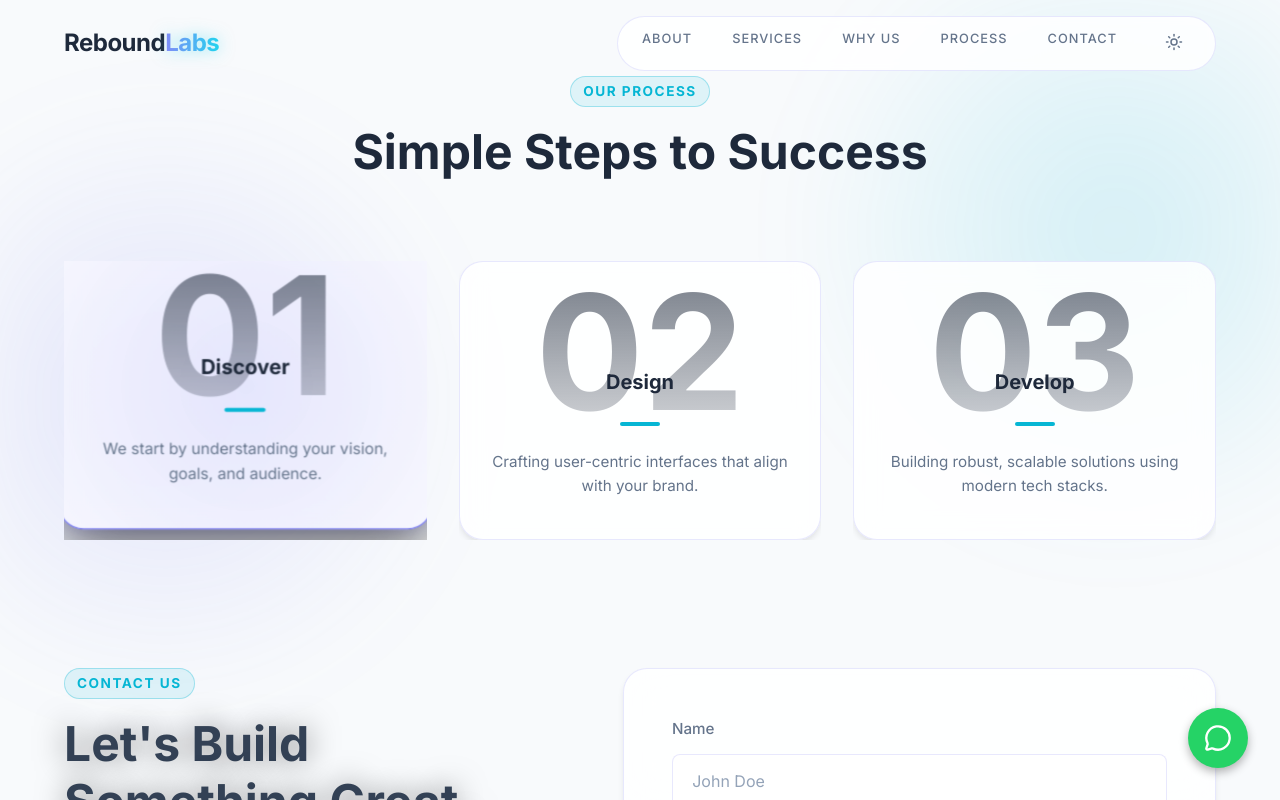
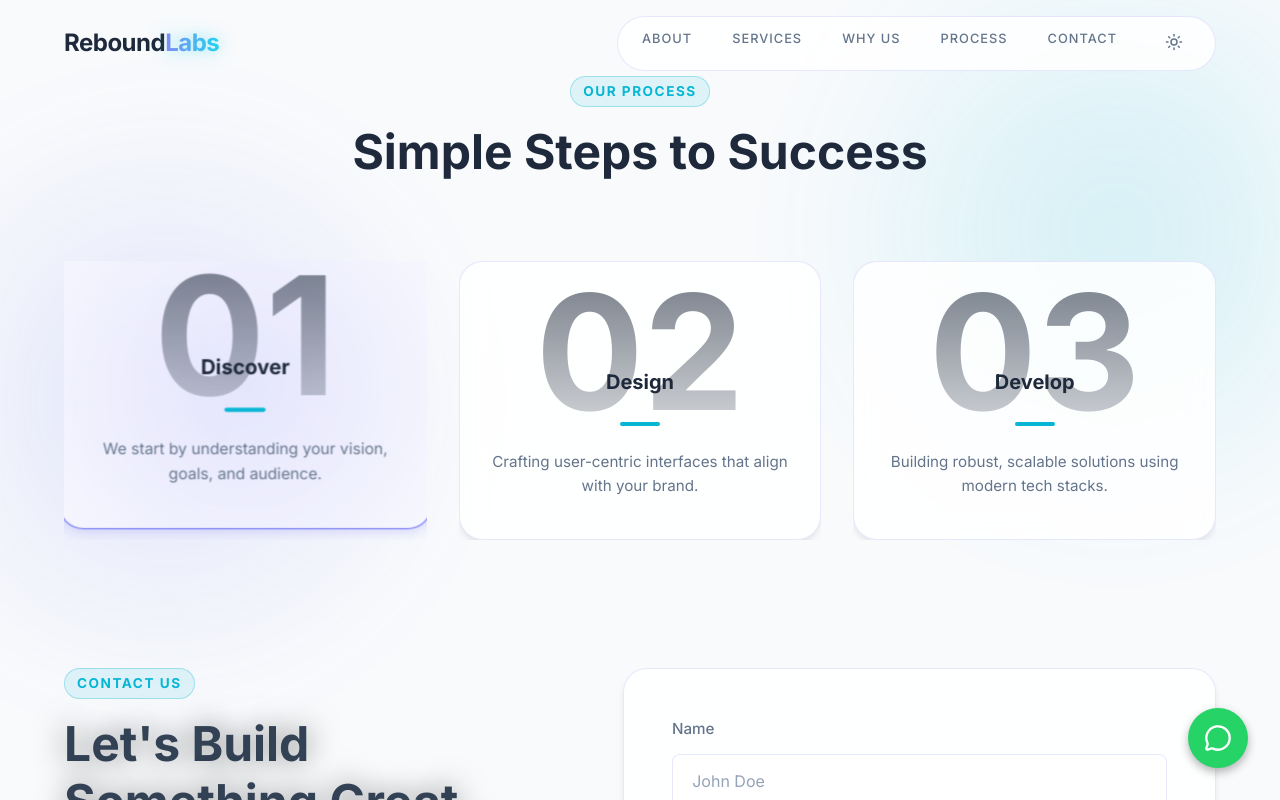
Before and after one commit to rebounlabs/REBOUNDLABS, a React (Vite) app: page / in a window 1280 px wide. In both pictures the pointer is over the element 245 px from the left and 3819 px from the top of the page. Shown: the part 3419-4219 px from the top of the page. Built offline with nearby package versions, Linux system fonts and the light colour scheme.

Commit message:
style: update whatsapp close button color and remove process hover shade

```diff
--- a/src/styles/Process.css
+++ b/src/styles/Process.css
@@ -59,7 +59,9 @@
 /* Pop up effect: Increased lift and scale */
 .process-step:hover {
     transform: translateY(-15px) scale(1.03);
-    box-shadow: 0 30px 60px rgba(0, 0, 0, 0.5), var(--shadow-glow);
+    /* box-shadow: 0 30px 60px rgba(0, 0, 0, 0.5), var(--shadow-glow); removed dark shade */
+    box-shadow: var(--shadow-glow);
+    /* Only keep the subtle glow */
     border-color: var(--color-primary);
 }
 
--- a/src/styles/WhatsAppWidget.css
+++ b/src/styles/WhatsAppWidget.css
@@ -97,7 +97,8 @@
 }
 
 .close-btn {
-    color: rgba(255, 255, 255, 0.8);
+    color: #cbd5e1;
+    /* Light Grey (Slate 300) */
     transition: color 0.2s;
 }
 
```
